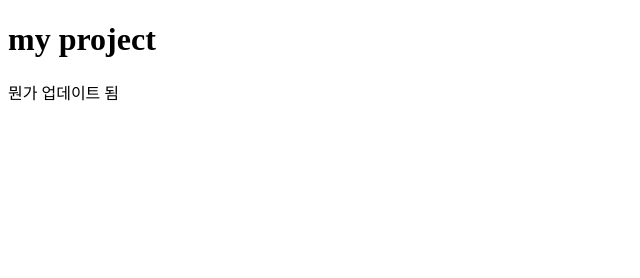
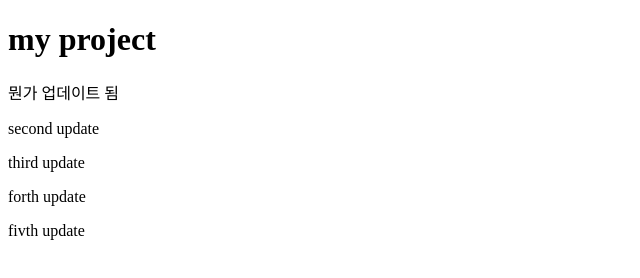
Before and after one commit to godls4222/my_project, a plain HTML site: page index.html in a window 1280 px wide. Shown: the whole page, without its empty margins (0-640 px from the left). Drawn offline with Linux system fonts and the light colour scheme.

Commit message:
from second to fivth

```diff
--- a/index.html
+++ b/index.html
@@ -8,5 +8,9 @@
 <body>
     <h1>my project</h1>
     <p>뭔가 업데이트 됨</p>
+    <p>second update</p>
+    <p>third update</p>
+    <p>forth update</p>
+    <p>fivth update</p>
 </body>
 </html>
```
